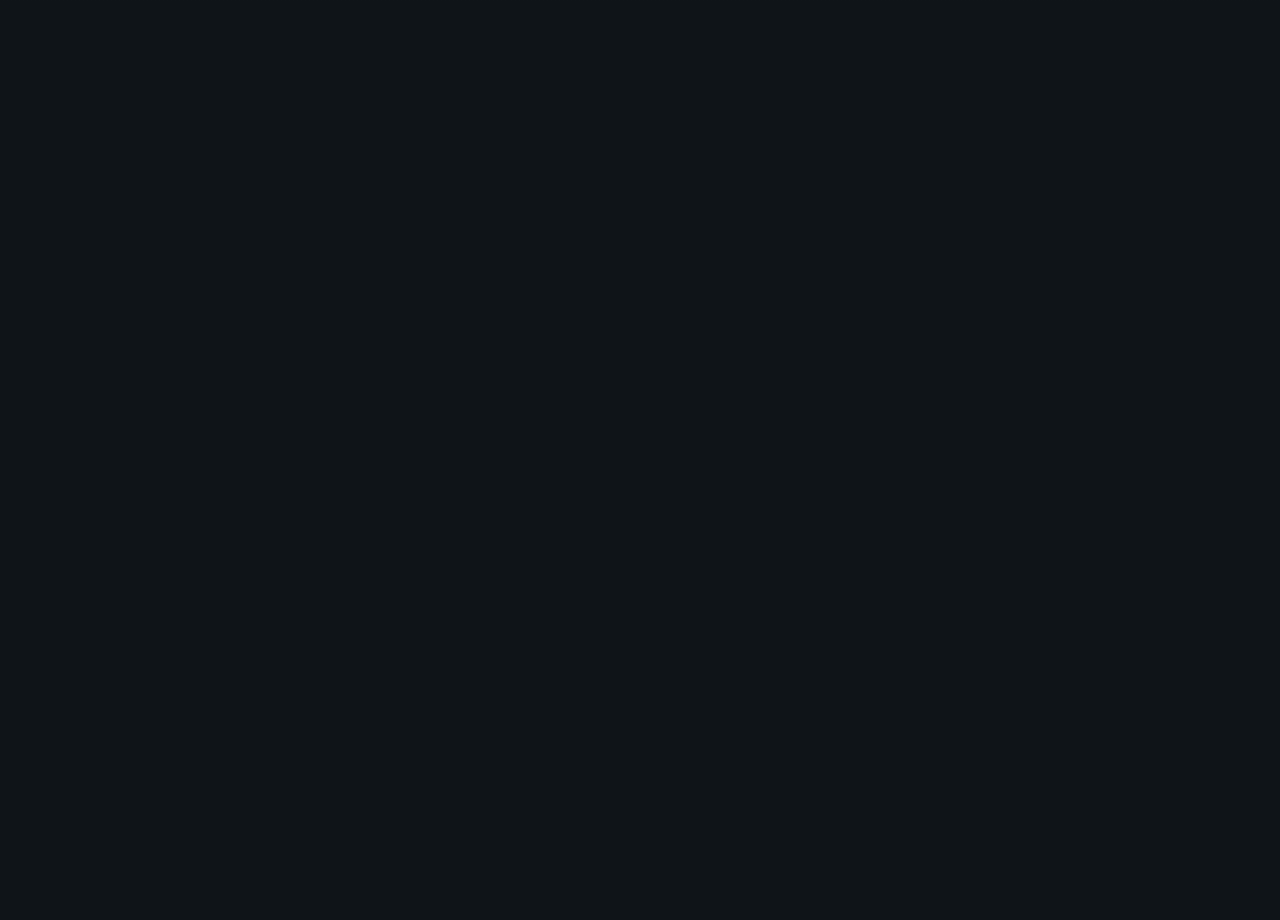
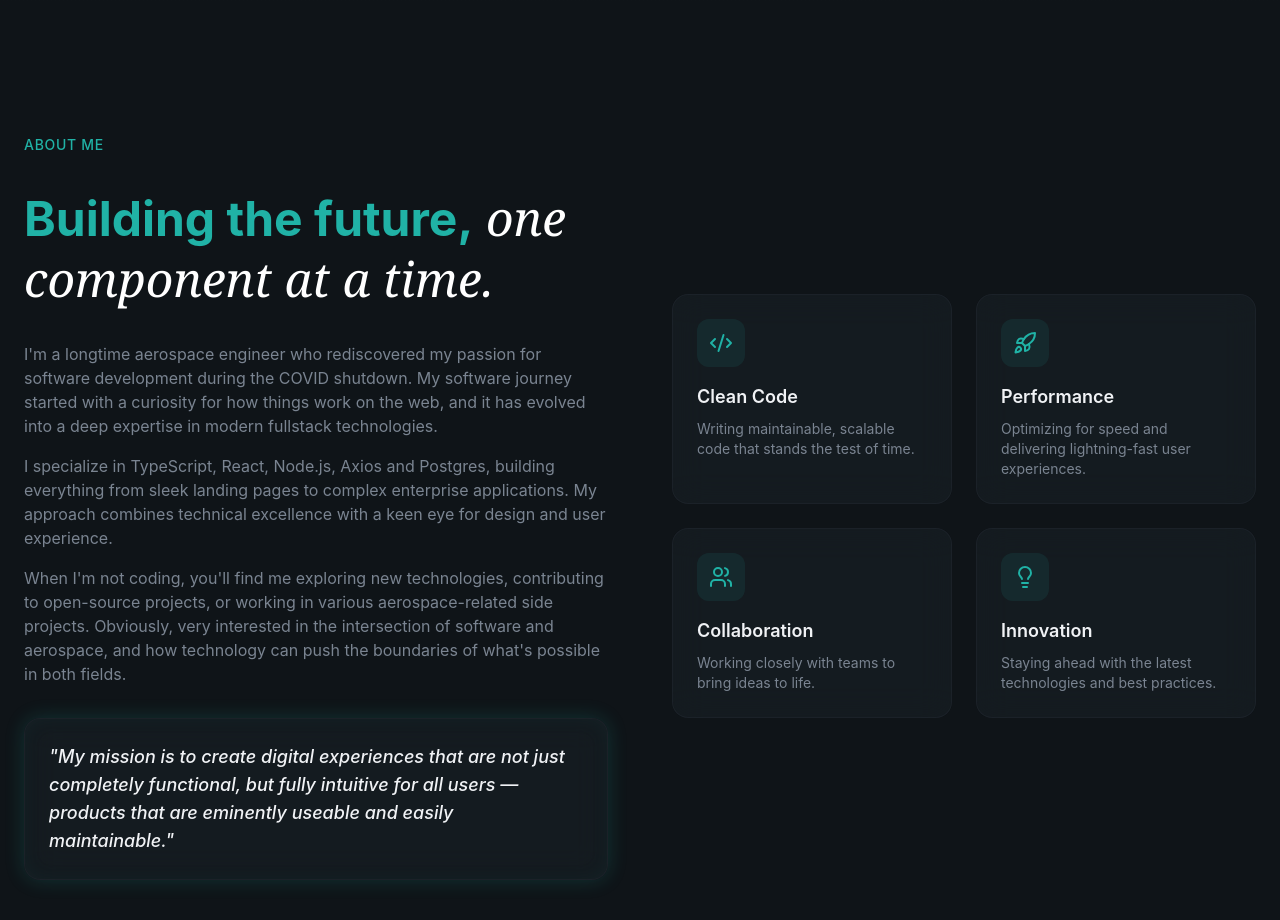
Before and after one commit to KilgoreTrout9/Dev-personal-portfolio, a React (Vite) app: page / in a window 1280 px wide. Shown: the part 1180-2100 px from the top of the page. Before the commit the page ends 1184 px from the top, so only its background shows below. Built offline with nearby package versions, Linux system fonts and the light colour scheme; grey boxes are pictures that could not be loaded.

Commit message:
finished About Section

```diff
--- a/src/sections/About.jsx
+++ b/src/sections/About.jsx
@@ -1,3 +1,104 @@
+import { Code2, Lightbulb, Rocket, Users } from "lucide-react";
+
+const highlights = [
+  {
+    icon: Code2,
+    title: "Clean Code",
+    description:
+      "Writing maintainable, scalable code that stands the test of time.",
+  },
+  {
+    icon: Rocket,
+    title: "Performance",
+    description:
+      "Optimizing for speed and delivering lightning-fast user experiences.",
+  },
+  {
+    icon: Users,
+    title: "Collaboration",
+    description: "Working closely with teams to bring ideas to life.",
+  },
+  {
+    icon: Lightbulb,
+    title: "Innovation",
+    description:
+      "Staying ahead with the latest technologies and best practices.",
+  },
+];
+
 export const About = () => {
-  return <section></section>;
+  return (
+    <section id="about" className="py-32 relative overflow-hidden">
+      <div className="container mx-auto px-6 relative z-10">
+        <div className="grid lg:grid-cols-2 gap-16 items-center">
+          {/* Left Column */}
+          <div className="space-y-8">
+            <div className="animate-fade-in">
+              <span className="text-secondary-foreground text-sm font-medium tracking-wider uppercase">
+                About Me
+              </span>
+            </div>
+
+            <h2 className="text-4xl md:text-5xl font-bold leading-tight animate-fade-in animation-delay-100 text-secondary-foreground">
+              Building the future,
+              <span className="font-serif italic font-normal text-white">
+                {" "}
+                one component at a time.
+              </span>
+            </h2>
+
+            <div className="space-y-4 text-muted-foreground animate-fade-in animation-delay-200">
+              <p>
+                I'm a longtime aerospace engineer who rediscovered my passion for
+                software development during the COVID shutdown. My software
+                journey started with a curiosity for how things work on the web,
+                and it has evolved into a deep expertise in modern fullstack
+                technologies.
+              </p>
+              <p>
+                I specialize in TypeScript, React, Node.js, Axios and Postgres,
+                building everything from sleek landing pages to complex enterprise
+                applications. My approach combines technical excellence with a
+                keen eye for design and user experience.
+              </p>
+              <p>
+                When I'm not coding, you'll find me exploring new technologies,
+                contributing to open-source projects, or working in various
+                aerospace-related side projects. Obviously, very interested
+                in the intersection of software and aerospace, and how technology
+                can push the boundaries of what's possible in both fields.
+              </p>
+            </div>
+
+            <div className="glass rounded-2xl p-6 glow-border animate-fade-in animation-delay-300">
+              <p className="text-lg font-medium italic text-foreground">
+                "My mission is to create digital experiences that are not just
+                completely functional, but fully intuitive for all users — products
+                that are eminently useable and easily maintainable."
+              </p>
+            </div>
+          </div>
+
+          {/* Right Column - Hilights */}
+          <div className="grid sm:grid-cols-2 gap-6">
+            {highlights.map((item, idx) => (
+              <div
+                key={idx}
+                className="glass p-6 rounded-2xl animate-fade-in"
+                style={{ animationDelay: `${(idx + 1) * 100}ms` }}
+              >
+                <div className="w-12 h-12 rounded-xl bg-primary/10 flex items-center justify-center mb-4 hover:bg-primary/20">
+                  <item.icon className="w-6 h-6 text-primary" />
+                </div>
+                <h3 className="text-lg font-semibold mb-2">{item.title}</h3>
+                <p className="text-sm text-muted-foreground">
+                  {item.description}
+                </p>
+              </div>
+            ))}
+          </div>
+        </div>
+      </div>
+    </section>
+  );
 };
```
